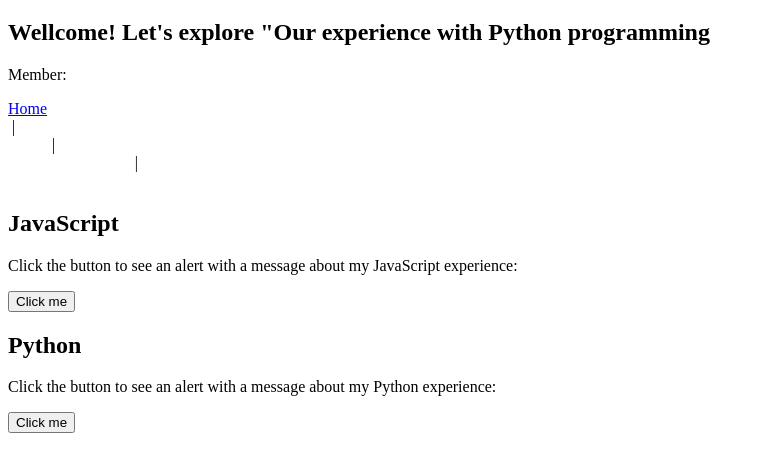
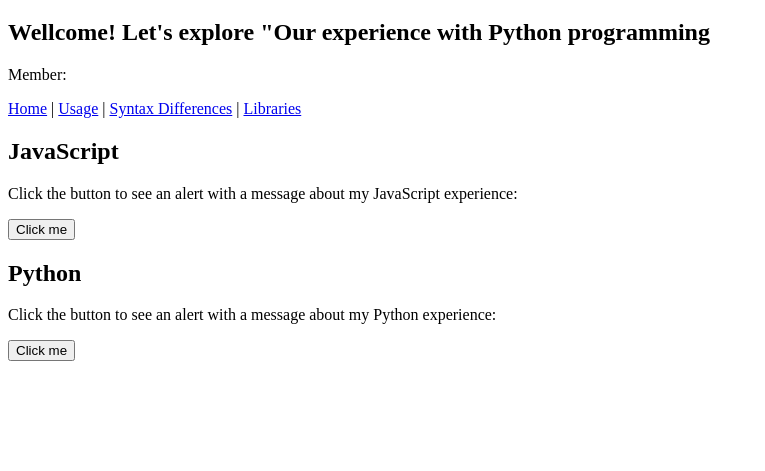
Before and after one commit to Gandhi-Lam/Charlie-Creater.github.io, a plain HTML site: page index.html in a window 1280 px wide. Shown: the part 61-532 px from the top of the page, without its empty margins (0-765 px from the left). Drawn offline with Linux system fonts and the light colour scheme; a script that the page names is missing.

Commit message:
Update home.css

```diff
--- a/home.css
+++ b/home.css
@@ -3,7 +3,6 @@
     font-size: 16px;
     border: none;
     outline: none;
-    color: white;
     background-color: inherit;
     margin: 0;
     padding: 0;
@@ -40,3 +39,7 @@
   .dropdown:hover .dropbtn {
     background-color: #3e8e41;
   }
+
+nav {
+  display: flex;
+  }
```
